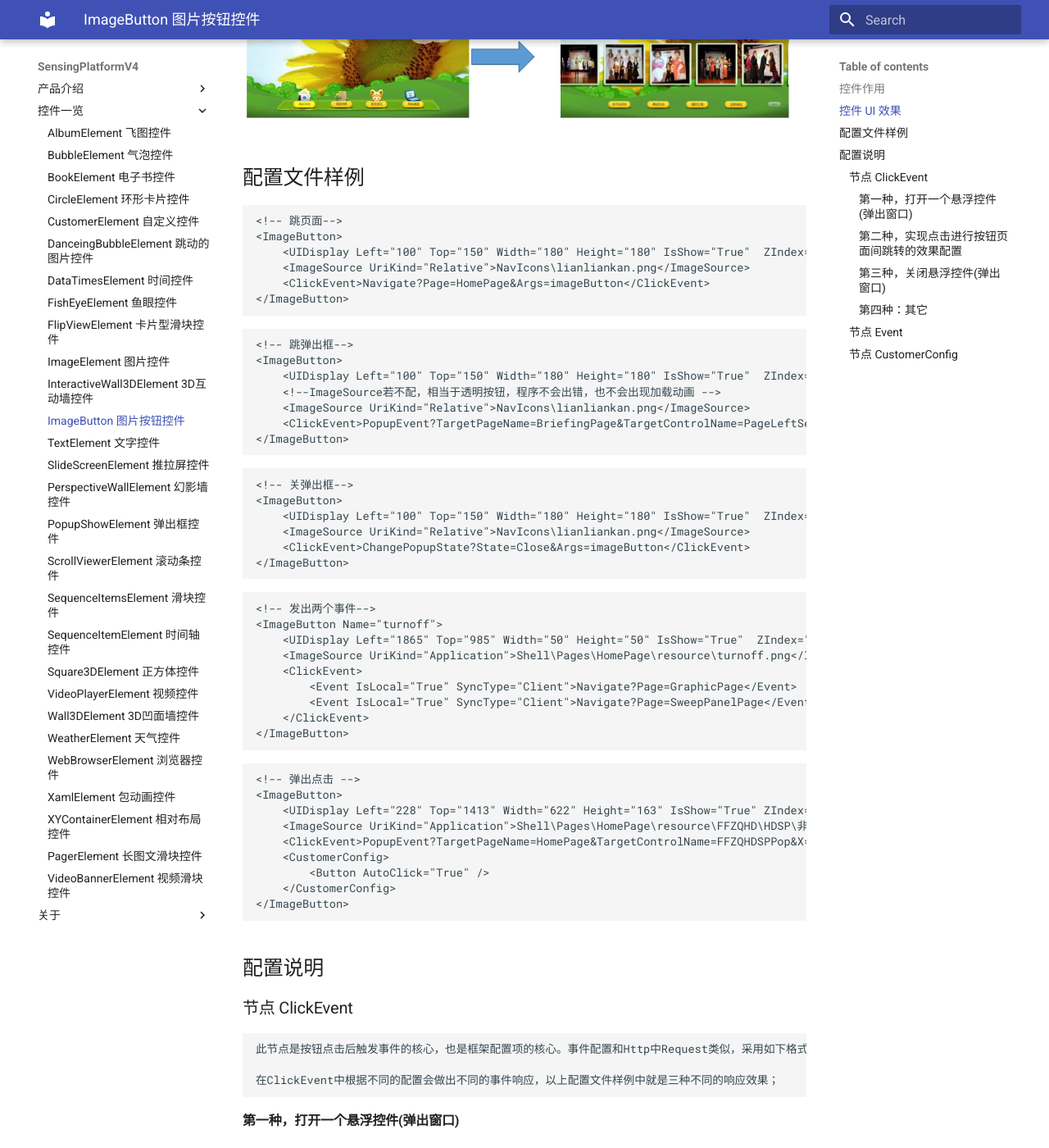
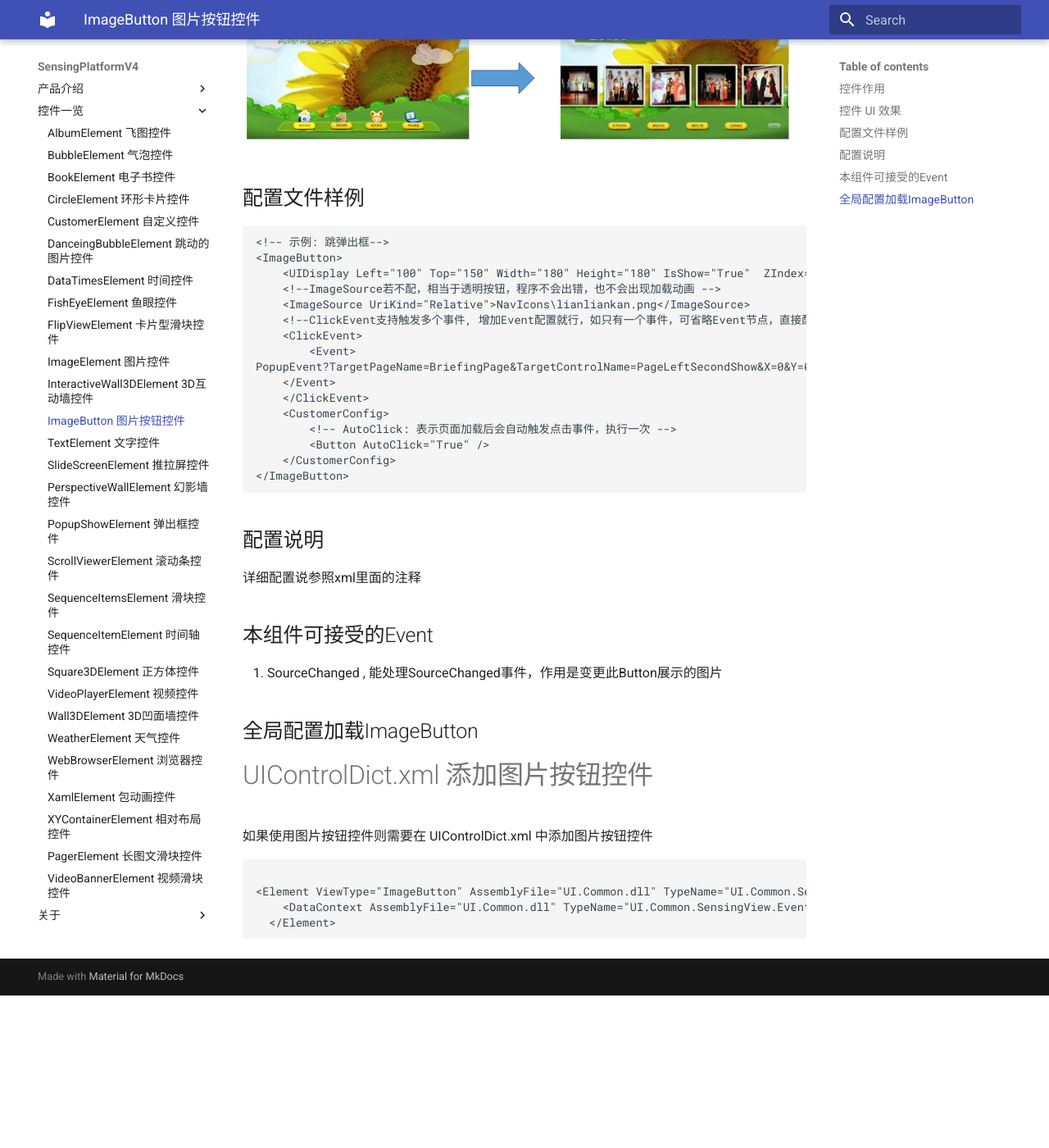
Before and after one commit to troncell/SensingPlatformDocs, an MkDocs documentation site: the page built from docs/控件一览/ImageButton.md, in a window 1280 px wide and 1400 px high, scrolled down 361 px. Shown: the whole window at 82% size. Built offline with MkDocs 1.6.1 and Material for MkDocs 9.7.7, drawn with Linux system fonts in a browser that asks for light colours; after the commit the page ends 1575 px from its top, so only the background shows below that; some of the changed text lies outside the part shown.

Commit message:
Update ImageButton.md

````diff
--- a/docs/控件一览/ImageButton.md
+++ b/docs/控件一览/ImageButton.md
@@ -2,7 +2,7 @@
 
 ## 控件作用
 
-在页面或者弹出框中直接显示图片,并且点击后有某种效果。
+在页面或控件中，处理用户的点击交互逻辑(如弹出框，导航页面等，具体可参照事件一览中的相关事件), 具有点击效果。
 
 ## 控件 UI 效果
 
@@ -11,52 +11,19 @@
 ## 配置文件样例
 
 ```xml
-<!-- 跳页面-->
-<ImageButton>
-    <UIDisplay Left="100" Top="150" Width="180" Height="180" IsShow="True"  ZIndex="1" UsePercent="False"/>
-    <ImageSource UriKind="Relative">NavIcons\lianliankan.png</ImageSource>
-    <ClickEvent>Navigate?Page=HomePage&Args=imageButton</ClickEvent>
-</ImageButton>
-```
-
-```xml
-<!-- 跳弹出框-->
+<!-- 示例: 跳弹出框-->
 <ImageButton>
     <UIDisplay Left="100" Top="150" Width="180" Height="180" IsShow="True"  ZIndex="1" UsePercent="False"/>
     <!--ImageSource若不配，相当于透明按钮，程序不会出错，也不会出现加载动画 -->
     <ImageSource UriKind="Relative">NavIcons\lianliankan.png</ImageSource>
-    <ClickEvent>PopupEvent?TargetPageName=BriefingPage&TargetControlName=PageLeftSecondShow&X=0&Y=0&Height=841&Width=1604&EventID=PageHotBigBookShow&UriKind=Application&EventPath=Shell\Pages\BriefingPage\Items\PopupItems\SecondSho&PageName={$PageName}</ClickEvent>
-</ImageButton>
-```
-
-```xml
-<!-- 关弹出框-->
-<ImageButton>
-    <UIDisplay Left="100" Top="150" Width="180" Height="180" IsShow="True"  ZIndex="1" UsePercent="False"/>
-    <ImageSource UriKind="Relative">NavIcons\lianliankan.png</ImageSource>
-    <ClickEvent>ChangePopupState?State=Close&Args=imageButton</ClickEvent>
-</ImageButton>
-```
-
-```xml
-<!-- 发出两个事件-->
-<ImageButton Name="turnoff">
-    <UIDisplay Left="1865" Top="985" Width="50" Height="50" IsShow="True"  ZIndex="10" UsePercent="False"/>
-    <ImageSource UriKind="Application">Shell\Pages\HomePage\resource\turnoff.png</ImageSource>
+    <!--ClickEvent支持触发多个事件, 增加Event配置就行，如只有一个事件，可省略Event节点，直接配置在ClickEvent上 -->
     <ClickEvent>
-        <Event IsLocal="True" SyncType="Client">Navigate?Page=GraphicPage</Event>
-        <Event IsLocal="True" SyncType="Client">Navigate?Page=SweepPanelPage</Event>
+        <Event>
+PopupEvent?TargetPageName=BriefingPage&TargetControlName=PageLeftSecondShow&X=0&Y=0&Height=841&Width=1604&EventID=PageHotBigBookShow&UriKind=Application&EventPath=Shell\Pages\BriefingPage\Items\PopupItems\SecondSho&PageName={$PageName}
+    </Event>
     </ClickEvent>
-</ImageButton>
-```
-
-```xml
-<!-- 弹出点击 -->
-<ImageButton>
-    <UIDisplay Left="228" Top="1413" Width="622" Height="163" IsShow="True" ZIndex="2" UsePercent="False" />
-    <ImageSource UriKind="Application">Shell\Pages\HomePage\resource\FFZQHD\HDSP\非法证券活动按钮1高亮.png</ImageSource>
-    <ClickEvent>PopupEvent?TargetPageName=HomePage&TargetControlName=FFZQHDSPPop&X=0&Y=0&SP=A2.mp4&Height=1080&Width=1920&EventID=FFZQHDSPEvent1&UriKind=Application&EventPath=Shell\Pages\HomePage\PopItems</ClickEvent>
     <CustomerConfig>
+        <!-- AutoClick: 表示页面加载后会自动触发点击事件，执行一次 -->
         <Button AutoClick="True" />
     </CustomerConfig>
 </ImageButton>
@@ -64,61 +31,14 @@
 
 ## 配置说明
 
-### 节点 ClickEvent
+详细配置说参照xml里面的注释
 
-    此节点是按钮点击后触发事件的核心，也是框架配置项的核心。事件配置和Http中Request类似，采用如下格式进行： Action?key1=value1&value2=value2
+## 本组件可接受的Event
 
-    在ClickEvent中根据不同的配置会做出不同的事件响应，以上配置文件样例中就是三种不同的响应效果；
+1. SourceChanged , 能处理SourceChanged事件，作用是变更此Button展示的图片
 
-#### 第一种，打开一个悬浮控件(弹出窗口)
 
-PopupEvent：是响应方式(打开悬浮控件)，
-
-TargetPageName：在指定页面使用悬浮控件
-
-&amp;是&的转义字符：表示与、和、连接的意思
-
-TagetControlName：为所需使用悬浮控件的名称，弹出窗口的名称
-
-X：为距左边框距离； Y：距上边框距离 ；Width：宽度； Height：高度,
-
-EventId ：为所要使用到的悬浮控件的模板，如果是对应表格里得字段 EventID={$Photo}，photo 下得每一个在 PopItems 文件加下都对应一个文件夹和 xml
-
-UriKind ：为配置路径的类型
-
-Relative ：是相对于当前 xml 的位置
-
-Application ：是相对于整个 demo 的位置。Absolute 是真实的物理路径，如 c:\Images\，EventPath 为模板所在的路径位置，此处还可以向控件传递参数，如示例中的 PageName(多个之间&amp;连接)，以上为指定固定位置出现悬浮控件，若想使得所需弹出的悬浮控件在随着点击位置改变而改变则需加入 LocationKind=Relative 即可；
-
-#### 第二种，实现点击进行按钮页面间跳转的效果配置
-
-Navigate 为响应方式（页面跳转）
-
-HomePage 就是所跳到的目标页面；
-
-#### 第三种，关闭悬浮控件(弹出窗口)
-
-ChangePopupState 是响应方式(改变悬浮控件的状态)
-
-State=Close 状态为关闭。
-
-#### 第四种：其它
-
-整个框架内的 Events 都可以由 ClickEvent 发出，同时在 EventFirers.xml 的用户自定义事件也可以
-
-### 节点 Event
-
-    此节点为2.0版本特有的属性，主要实现一个按钮点击之后实现两种效果，如上面配置文本样例中，同时跳转两个页面，或者也可以实现跳出两个弹出框，又或者是关闭自身的弹出框，同时弹出新弹出框。
-
-    属性说明（以下属性主要针对两台机器通信时的状态）
-
-    IsLocal：本地是否也实现这个事件；
-
-    SyncType：该机器是server端还是Client端，与system中的设置匹配。
-
-### 节点 CustomerConfig
-
-    AutoClick：跳转页面默认选中点击。
+## 全局配置加载ImageButton
 
 # UIControlDict.xml 添加图片按钮控件
 
````
